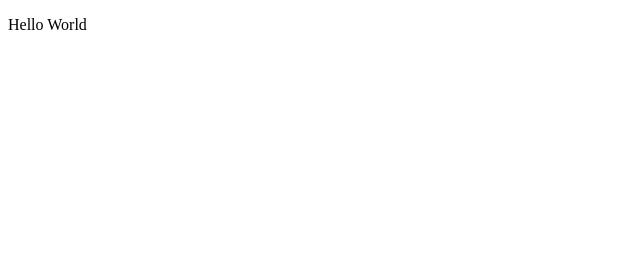
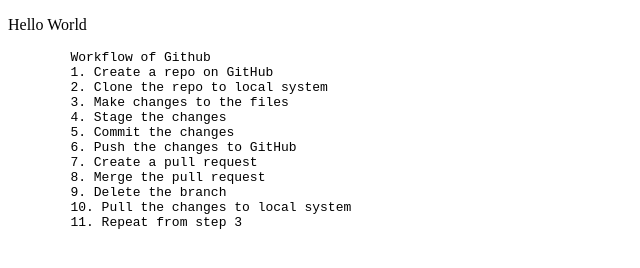
Before and after one commit to Saurabhji123/localrepo, a plain HTML site: page index.html in a window 1280 px wide. Shown: the whole page, without its empty margins (0-640 px from the left). Drawn offline with Linux system fonts and the light colour scheme.

Commit message:
Workflow of Github

```diff
--- a/index.html
+++ b/index.html
@@ -7,5 +7,19 @@
 </head>
 <body>
     <p>Hello World</p>
+    <pre>
+        Workflow of Github
+        1. Create a repo on GitHub
+        2. Clone the repo to local system
+        3. Make changes to the files
+        4. Stage the changes
+        5. Commit the changes
+        6. Push the changes to GitHub
+        7. Create a pull request
+        8. Merge the pull request
+        9. Delete the branch
+        10. Pull the changes to local system
+        11. Repeat from step 3
+    </pre>
 </body>
 </html>
```
